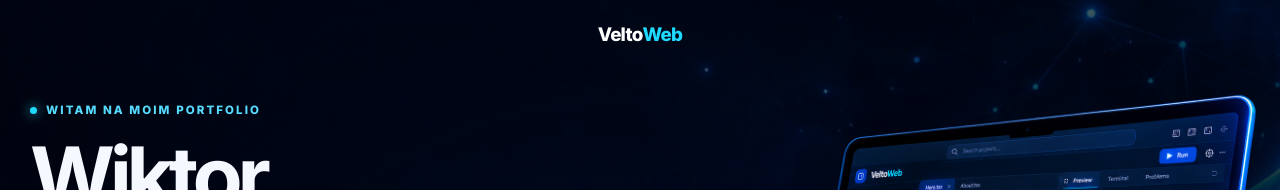
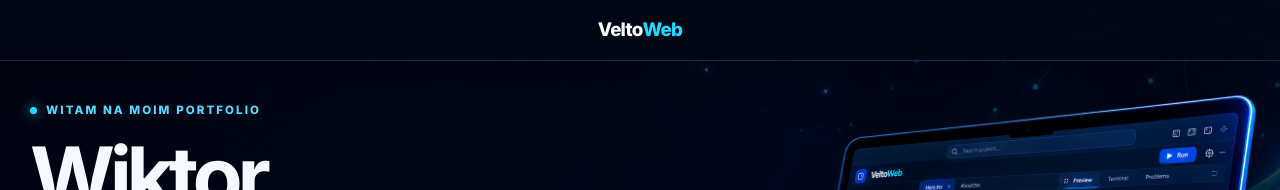
Before and after one commit to wiktor-furmanczyk/wiktor-furmanczyk.github.io, a Jekyll site: the page built from index.md, in a window 1280 px wide. Shown: the top 190 px of the page. Built offline with Jekyll 4.4.1, drawn with Linux system fonts in a browser that asks for light colours.

Commit message:
feat: add translucent floating logo bar

```diff
--- a/assets/css/style.scss
+++ b/assets/css/style.scss
@@ -59,9 +59,9 @@ h3 { margin: 0; font-size: 1.06rem; letter-spacing: -0.025em; }
 .background-glow { inset: 0 !important; background: radial-gradient(ellipse 58% 48% at 50% 38%, rgba(1,8,20,.08), rgba(1,8,20,.5) 74%), linear-gradient(180deg, rgba(1,7,18,.12), rgba(1,7,18,.38) 68%, rgba(1,5,13,.72)); }
 .background-vignette { inset: 0 !important; background: linear-gradient(90deg, rgba(0,4,13,.28), transparent 24%, transparent 76%, rgba(0,4,13,.28)), linear-gradient(180deg, rgba(0,4,13,.08), transparent 24%, rgba(0,4,13,.3)); }
 
-.site-header { position: fixed; z-index: 100; width: 100%; top: 0; padding: 12px 0 0; opacity: 1; pointer-events: none; transform: translateY(0); transition: opacity .24s ease, transform .24s ease; }
+.site-header { position: fixed; z-index: 100; width: 100%; top: 0; padding: 0; opacity: 1; background: rgba(1, 7, 18, .78); border-bottom: 1px solid rgba(59, 159, 230, .22); box-shadow: 0 12px 34px rgba(0, 0, 0, .26); backdrop-filter: blur(18px) saturate(1.2); pointer-events: none; transform: translateY(0); transition: opacity .24s ease, transform .24s ease; }
 .site-header.is-hidden { opacity: 0; transform: translateY(-120%); }
-.header-inner { position: relative; display: flex; min-height: 46px; align-items: center; justify-content: center; padding: 0; pointer-events: auto; }
+.header-inner { position: relative; display: flex; min-height: 60px; align-items: center; justify-content: center; padding: 0; pointer-events: auto; }
 .brand { position: relative; display: inline-flex; min-height: 44px; align-items: center; color: #fff; font-size: 1.17rem; font-weight: 800; letter-spacing: -0.04em; text-decoration: none; transition: color .2s ease, text-shadow .2s ease, transform .2s ease; }
 .brand span { color: var(--cyan); }
 .brand::after { position: absolute; height: 2px; right: 0; bottom: 3px; left: 0; content: ""; background: linear-gradient(90deg, transparent, var(--cyan), transparent); transform: scaleX(0); transform-origin: center; transition: transform .2s ease; }
@@ -198,7 +198,7 @@ h3 { margin: 0; font-size: 1.06rem; letter-spacing: -0.025em; }
 
 @media (max-width: 760px) {
   html { scroll-padding-top: 5.5rem; }.shell, .section-shell { width: min(calc(100% - 28px), var(--content-width)); }
-  .site-header { padding-top: 8px; }.header-inner { min-height: 44px; }
+  .header-inner { min-height: 54px; }
   .hero { display: block; min-height: 0; padding-block: 68px 34px; }.hero-copy { max-width: 620px; }.hero-description { font-size: 1rem; }.hero-art { min-height: 400px; margin-top: 0; }.hero-art img { width: min(620px, 116%); transform: translateX(2%); }
   .project-grid { grid-template-columns: 1fr; }.project-card-upcoming { grid-column: auto; }.section-heading { align-items: flex-start; flex-direction: column; gap: 18px; }
   .blog-section { align-items: flex-start; flex-direction: column; margin-bottom: 70px; }
```
